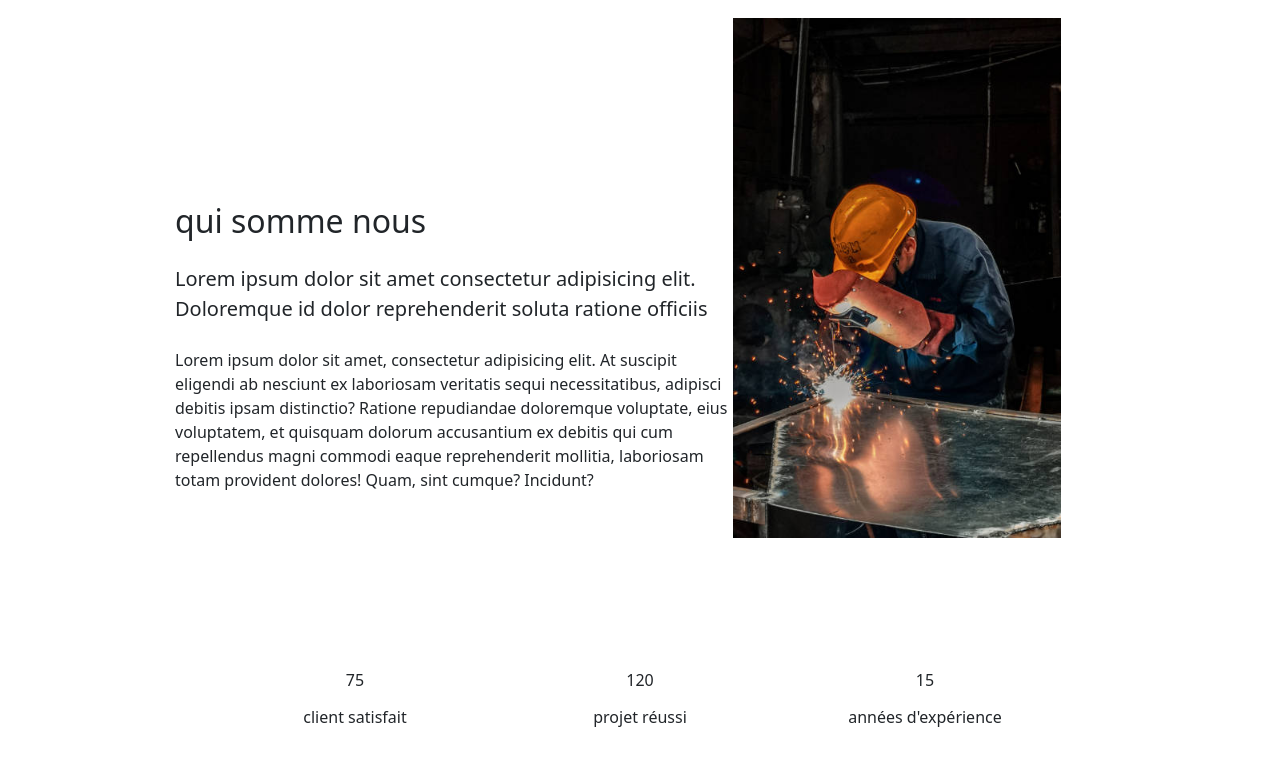
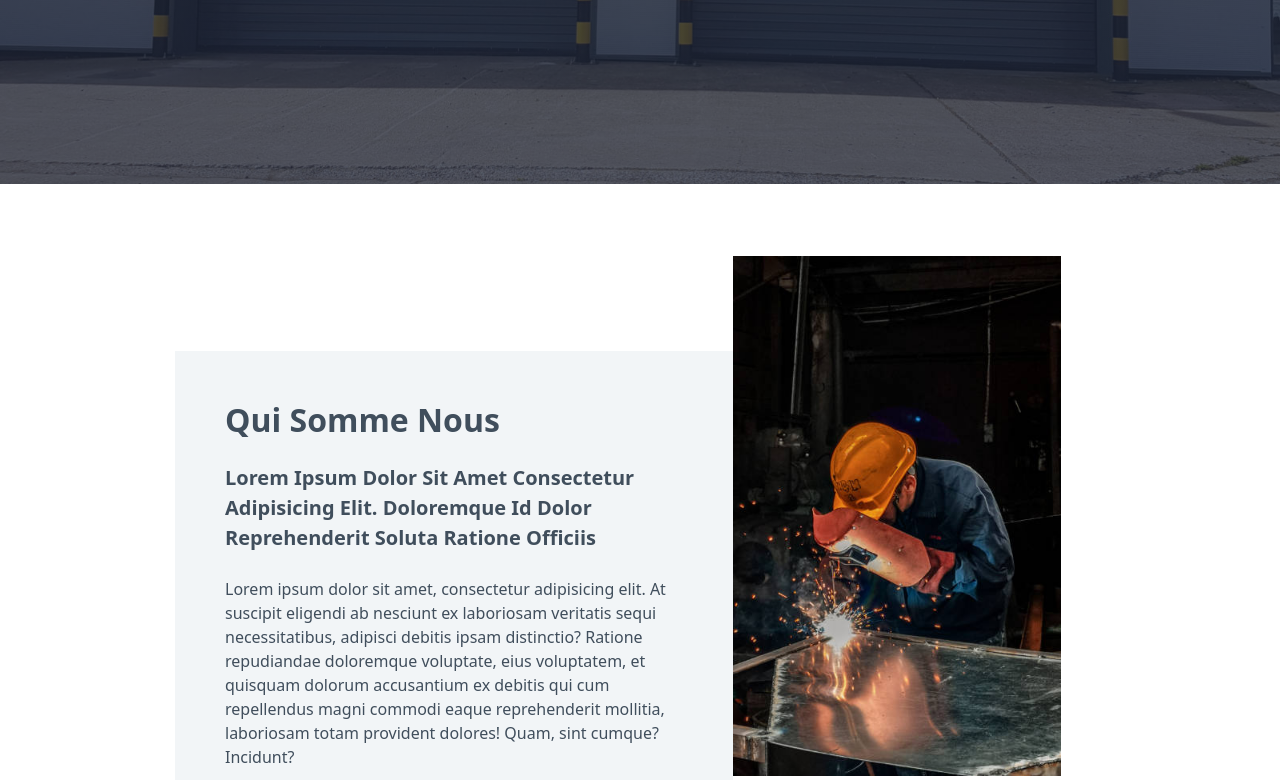
Before and after one commit to litimkhalil/BSS, a plain HTML site: page index.html in a window 1280 px wide. Shown: the part 616-1396 px from the top of the page. Drawn offline with nearby package versions, Linux system fonts and the light colour scheme; the site is published under a folder, as on GitHub Pages, so addresses that start at the root find nothing.

Commit message:
Update index.html

```diff
--- a/index.html
+++ b/index.html
@@ -4,7 +4,7 @@
     <meta charset="UTF-8" />
     <meta http-equiv="X-UA-Compatible" content="IE=edge" />
     <meta name="viewport" content="width=device-width, initial-scale=1.0" />
-    <title>Document</title>
+    <title>B System Security</title>
     <!-- BOtstrap CSS -->
     <link
       href="https://cdn.jsdelivr.net/npm/bootstrap@5.1.1/dist/css/bootstrap.min.css"
@@ -12,7 +12,7 @@
       integrity="sha384-F3w7mX95PdgyTmZZMECAngseQB83DfGTowi0iMjiWaeVhAn4FJkqJByhZMI3AhiU"
       crossorigin="anonymous"
     />
-    <link rel="stylesheet" href="/css/Styles.css" />
+    <link rel="stylesheet" href="css/Styles.css" />
   </head>
   <body>
     <!-- Header -->
```
